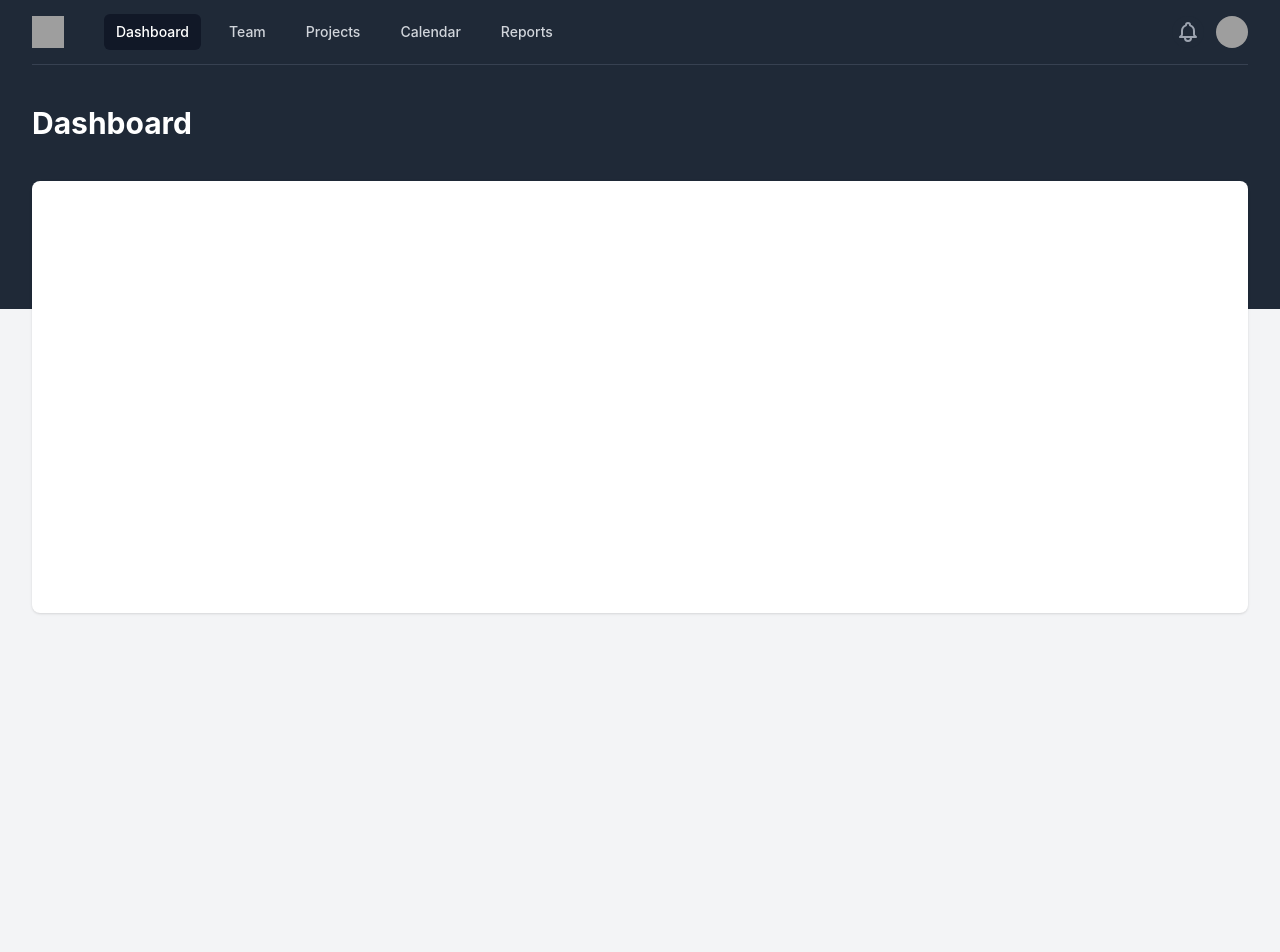
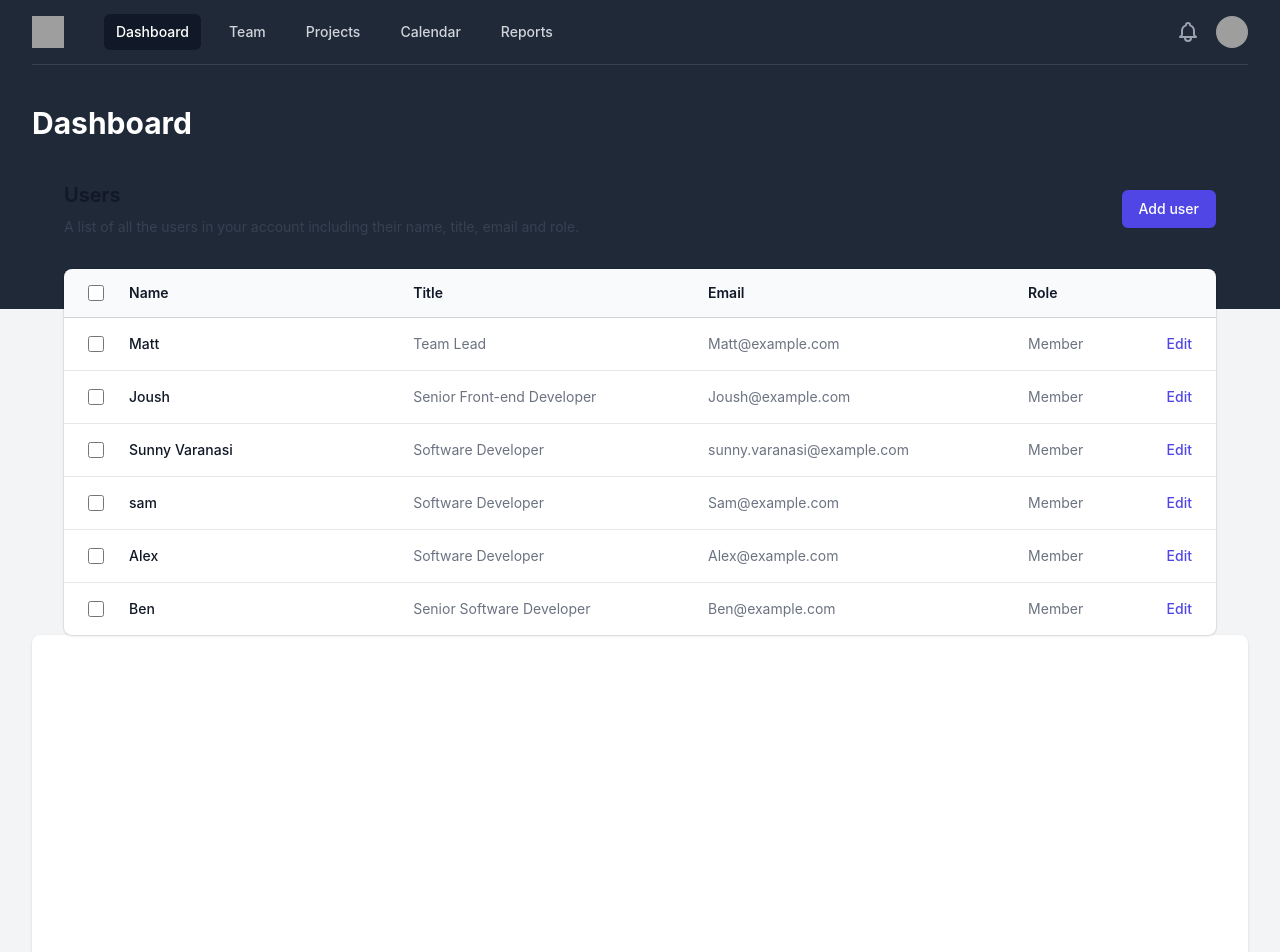
Before and after one commit to vvsrrSunny/react-quick-project, a React (Create React App) app: page / in a window 1280 px wide. Shown: the top 952 px of the page. Before the commit the page ends 800 px from the top, so only its background shows below. Built offline with nearby package versions, Linux system fonts and the light colour scheme; grey boxes are pictures that could not be loaded.

Commit message:
added code #2

```diff
--- a/src/App.js
+++ b/src/App.js
@@ -1,6 +1,7 @@
 import { Component } from "react";
 import "./App.css";
 import AppLayout from "./components/AppLayout";
+import UsersTable from "./components/UsersTable";
 class App extends Component {
   sayHello(name) {
     return `hello ${name}`;
@@ -9,14 +10,7 @@ class App extends Component {
     return (
       <div className="app">
         <AppLayout>
-        <div className="max-w-7xl mx-auto pb-12 px-4 sm:px-6 lg:px-8">
-              {/* Replace with your content */}
-              <div className="bg-white rounded-lg shadow px-5 py-6 sm:px-6">
-                <div className="border-4 border-white rounded-lg h-96" />
-
-              </div>
-              {/* /End replace */}
-            </div>
+            <UsersTable></UsersTable>
         </AppLayout>
       </div>
     );
--- a/src/components/AppLayout.jsx
+++ b/src/components/AppLayout.jsx
@@ -30,7 +30,7 @@ class UsersPage extends Component {
     return (
       <>
         <div className="min-h-full">
-            {/* can be component */}
+          {/* can be component */}
           <div className="bg-gray-800 pb-32">
             <Disclosure as="nav" className="bg-gray-800">
               {({ open }) => (
@@ -219,7 +219,12 @@ class UsersPage extends Component {
           </div>
 
           <main className="-mt-32">
-          {this.props.children}
+            <div className="max-w-7xl mx-auto pb-12 px-4 sm:px-6 lg:px-8">
+              {this.props.children}
+              <div className="bg-white rounded-lg shadow px-5 py-6 sm:px-6">
+                <div className="border-4 border-white rounded-lg h-96" />
+              </div>
+            </div>
           </main>
         </div>
       </>
```
